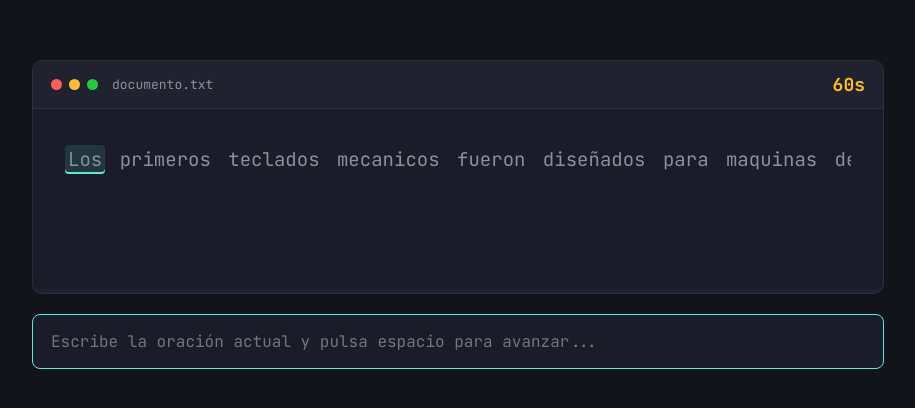
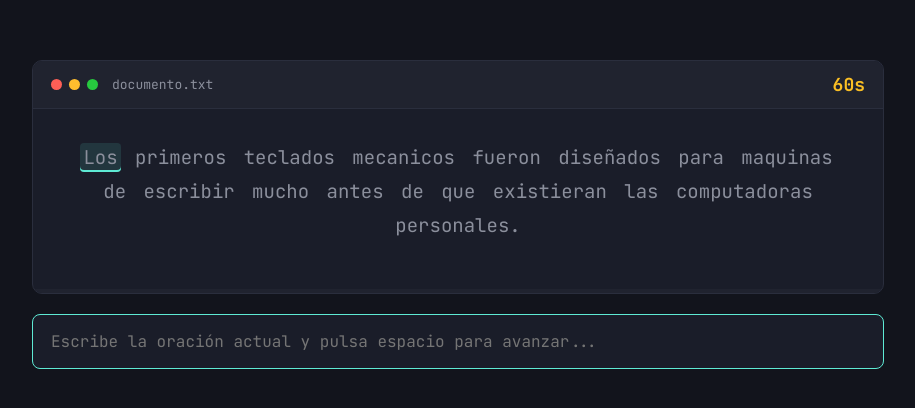
Before and after one commit to SebasRC0905/PRACTICO_4, a Flask app: page /test/plano in a window 1280 px wide. Shown: the part 72-480 px from the top of the page, without its empty margins (182-1097 px from the left). Run offline with Flask 3, Linux system fonts and the light colour scheme; the visitor is signed in with stand-in values (Sample User, id 1); data comes from the database, SQL or seed files in the repository.

Commit message:
fix: correción de la forma en que se despliega el texto en una línea

```diff
--- a/static/css/style.css
+++ b/static/css/style.css
@@ -388,11 +388,14 @@ h1 {
 .texto-prueba {
     font-family: var(--fuente-mono);
     font-size: 19px;
-    line-height: 2;
+    line-height: 1.8;
     color: var(--texto-tenue);
-    white-space: nowrap;
-    overflow-x: auto;
+    white-space: normal;
+    word-wrap: break-word;
+    overflow: hidden;
     margin: 0;
+    text-align: center;
+    max-width: 100%;
 }
 
 .texto-prueba .palabra {
--- a/static/js/test.js
+++ b/static/js/test.js
@@ -62,7 +62,6 @@ function marcarPalabraActual() {
     const elementoActual = document.querySelector(`.palabra[data-indice="${indiceActual}"]`);
     if (elementoActual) {
         elementoActual.classList.add("actual");
-        elementoActual.scrollIntoView({ block: "center", behavior: "smooth" });
     }
 }
 
```
